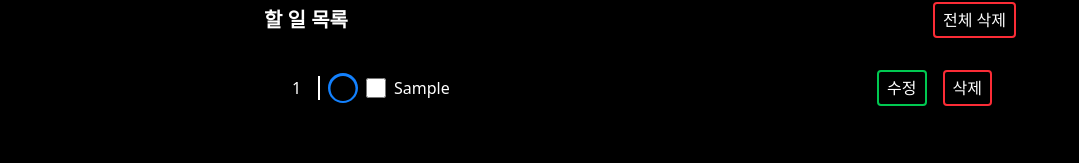
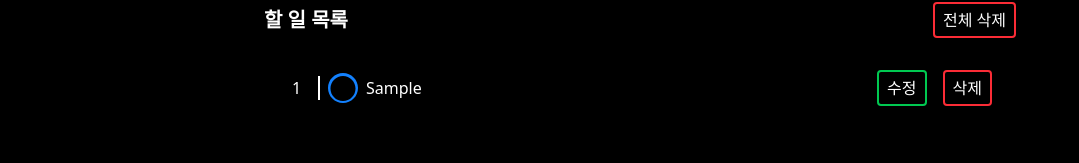
Before and after one commit to daybreaker42/react-todo, a React (Vite) app: page / in a window 1280 px wide. Both pictures are taken after typing "Sample" into the empty fields and a click on the button "추가하기". Shown: the part 247-410 px from the top of the page, without its empty margins (0-1079 px from the left). Built offline with nearby package versions, Linux system fonts and the light colour scheme.

Commit message:
feat: todo 끝난거랑 안끝난거 svg icon으로 표시되게 기능 추가

```diff
--- a/src/components/Task.tsx
+++ b/src/components/Task.tsx
@@ -1,5 +1,6 @@
 import type { Task } from "@/types/task";
 import Unfinished from '@/assets/icons/unfinished.svg?react'; // SVG를 기본 모듈로 가져오기
+import Finished from '@/assets/icons/finished.svg?react'; // SVG를 기본 모듈로 가져오기
 
 
 interface TaskProps{
@@ -17,9 +18,13 @@ export default function Task({ task, index, toggleFinished, editTask, removeTask
         {/* line no */}
         <span className='w-8 px-1 border-r-2'>{index + 1}</span>
         {/* finished checker */}
-        <Unfinished width={30} height={30} />
-        <input type="checkbox" checked={task.finished} onChange={() => toggleFinished(task.id)} tabIndex={-1}
-          className='w-5 h-5 accent-blue-500' />
+        <label>
+          {task.finished ? <Finished width={30} height={30} /> :
+            <Unfinished width={30} height={30} />}
+
+          <input type="checkbox" checked={task.finished} onChange={() => toggleFinished(task.id)} tabIndex={-1}
+            className='w-5 h-5 accent-blue-500' />
+        </label>
         {/* {task.isEditting ? (
           // 내용 input
           <input type='text' defaultValue={task.text} id={`task-input-${index}`} ref={task.ref}
--- a/src/index.css
+++ b/src/index.css
@@ -22,3 +22,6 @@ input[type="date"] {
 button:focus {
   outline: none;
 }
+input[type='checkbox']{
+  display: none;
+}
```
Also changed, not shown: src/assets/icons/finished.svg (added).
